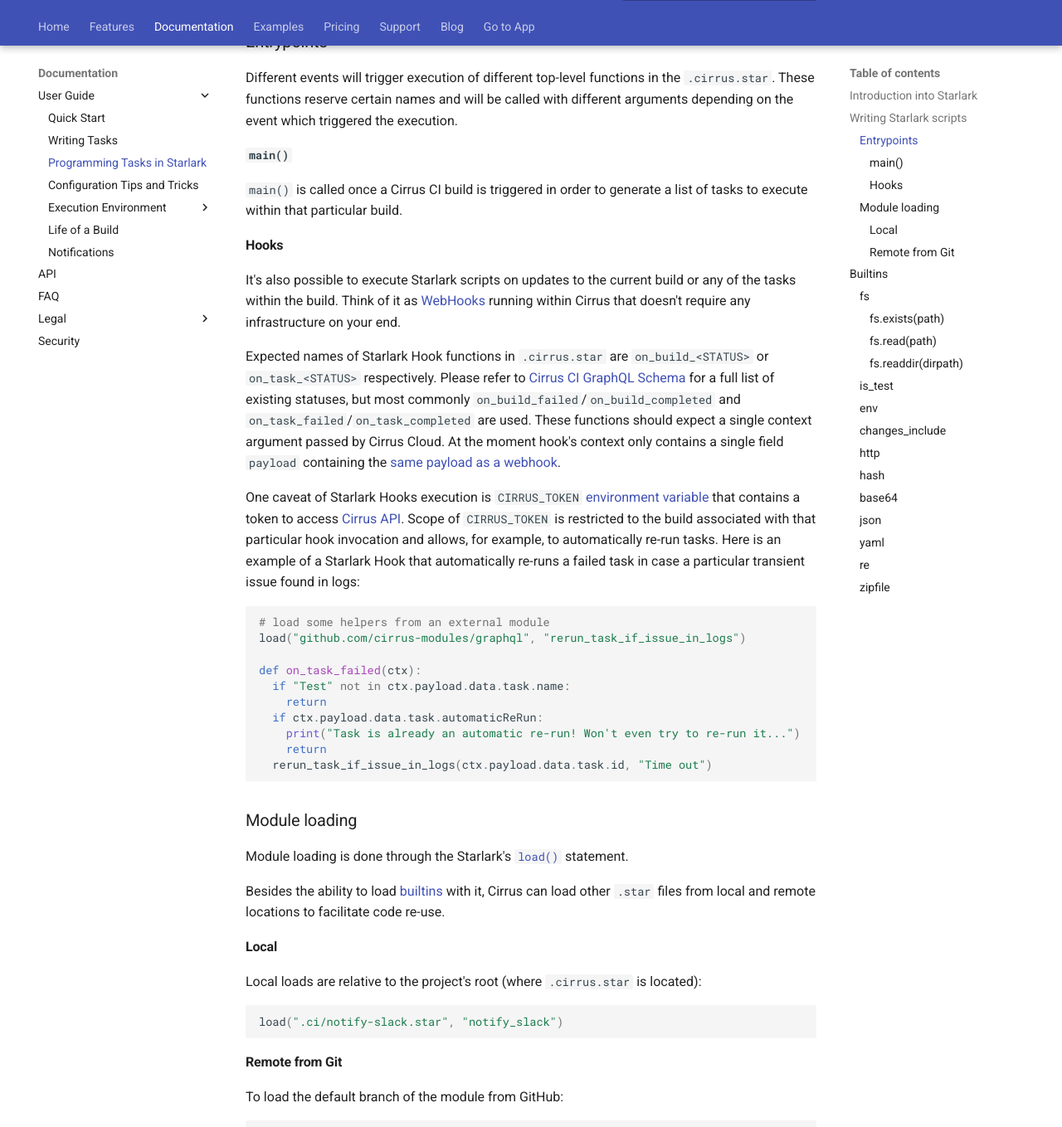
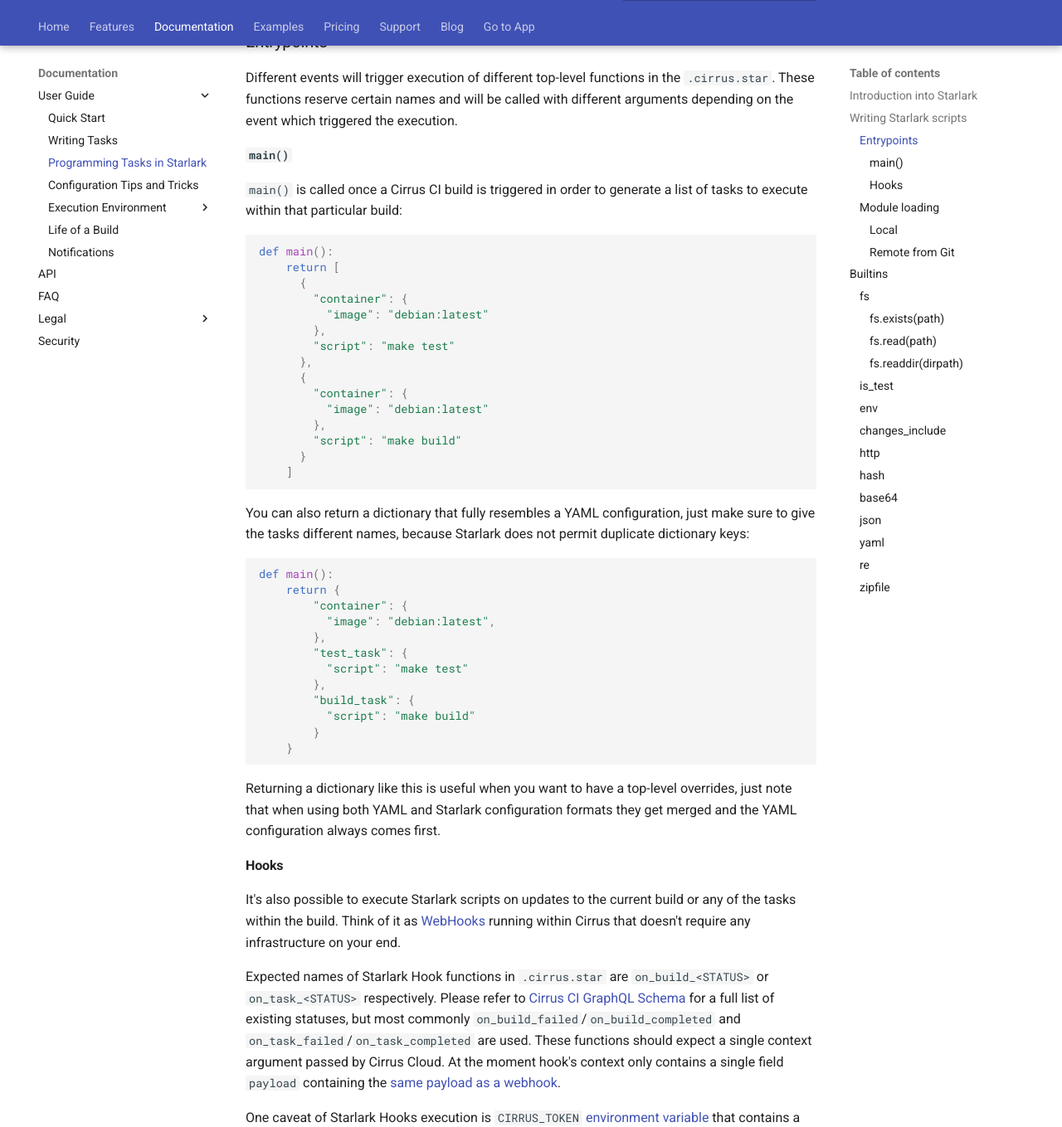
Before and after one commit to cirruslabs/cirrus-ci-docs, an MkDocs documentation site: the page built from docs/guide/programming-tasks.md, in a window 1280 px wide and 1400 px high, scrolled down 2190 px, cut to the strip 41-1400 px from the top of the window. Shown: the whole strip at 83% size. Built offline with MkDocs 1.6.1 and Material for MkDocs 9.7.7, drawn with Linux system fonts in a browser that asks for light colours; comment, search, counter and statistics services are not loaded.

Commit message:
Document the ability to return a dictionary from main() (#876)
* Document the ability to return a dictionary from main()

* Fix spelling: dictonary → dictionary

````diff
--- a/docs/guide/programming-tasks.md
+++ b/docs/guide/programming-tasks.md
@@ -75,7 +75,44 @@ and will be called with different arguments depending on the event which trigger
 
 #### `main()`
 
-`main()` is called once a Cirrus CI build is triggered in order to generate a list of tasks to execute within that particular build.
+`main()` is called once a Cirrus CI build is triggered in order to generate a list of tasks to execute within that particular build:
+
+```python
+def main():
+    return [
+      {
+        "container": {
+          "image": "debian:latest"
+        },
+        "script": "make test"
+      },
+      {
+        "container": {
+          "image": "debian:latest"
+        },
+        "script": "make build"
+      }
+    ]
+```
+
+You can also return a dictionary that fully resembles a YAML configuration, just make sure to give the tasks different names, because Starlark does not permit duplicate dictionary keys:
+
+```python
+def main():
+    return {
+        "container": {
+          "image": "debian:latest",
+        },
+        "test_task": {
+          "script": "make test"
+        },
+        "build_task": {
+          "script": "make build"
+        }
+    }
+```
+
+Returning a dictionary like this is useful when you want to have a top-level overrides, just note that when using both YAML and Starlark configuration formats they get merged and the YAML configuration always comes first.
 
 #### Hooks
 
````
